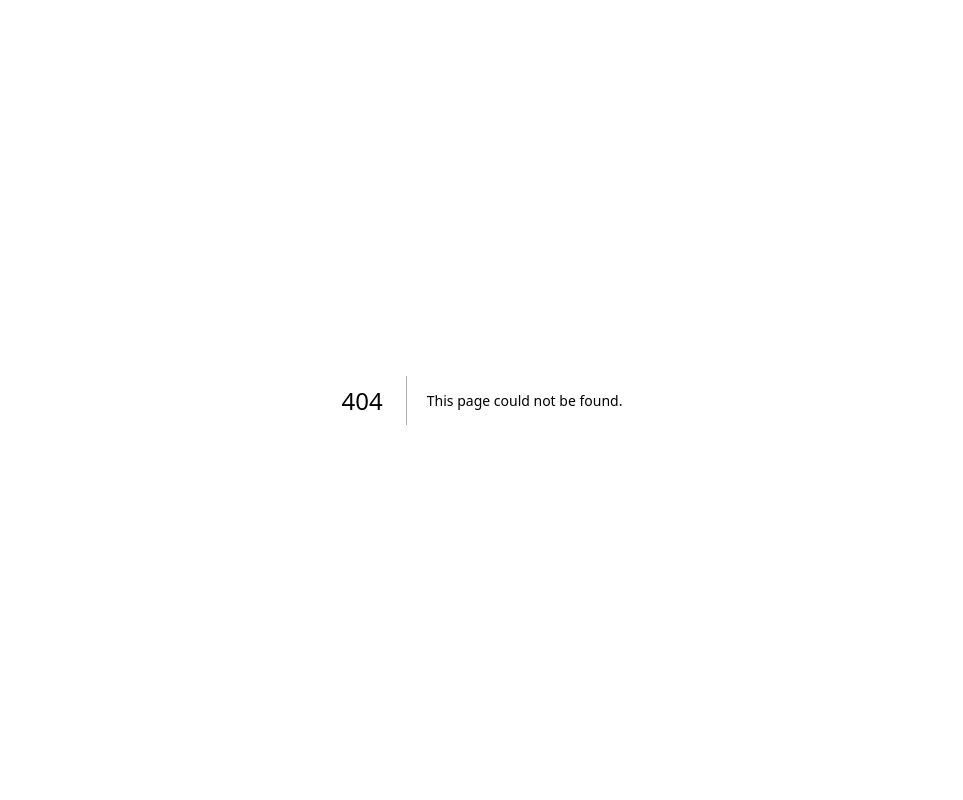
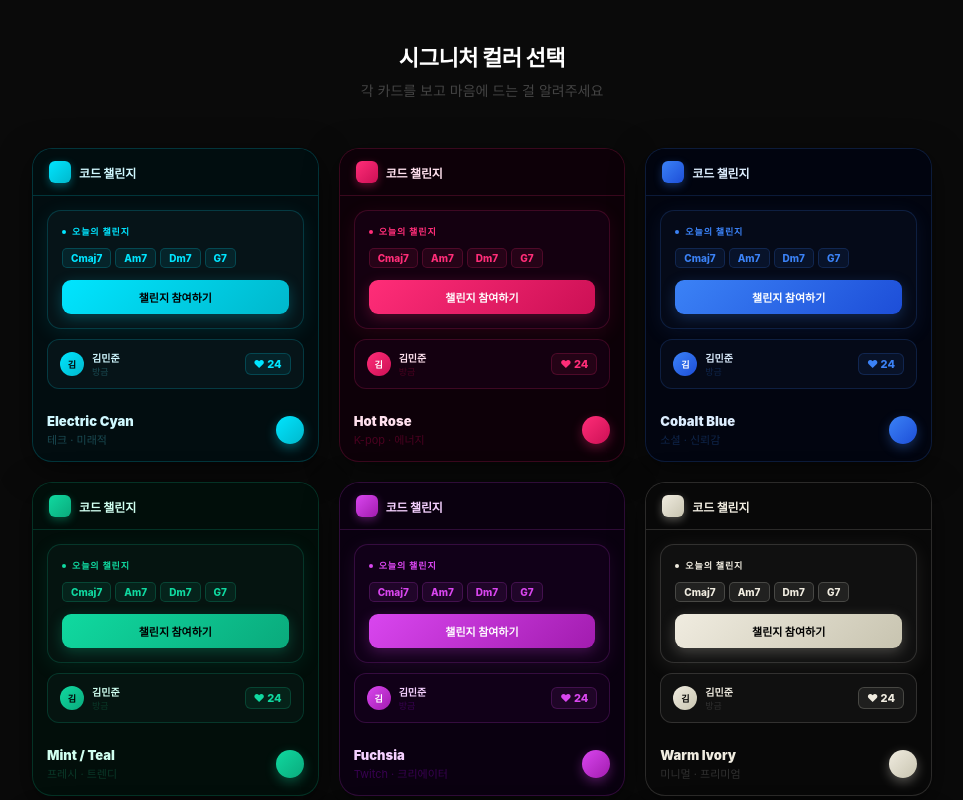
Before and after one commit to noid80-cmd/code-challenge, a Next.js app: page /colors in a window 1280 px wide. Before the commit this address had no page. Shown: the top 800 px of the page, without its empty margins (158-1121 px from the left). Built offline with nearby package versions, Linux system fonts and the light colour scheme.

Commit message:
add color palette picker page at /colors

```diff
--- /dev/null
+++ b/app/colors/page.tsx
@@ -0,0 +1,252 @@
+export default function ColorsPage() {
+  const palettes = [
+    {
+      name: 'Electric Cyan',
+      sub: '테크 · 미래적',
+      primary: '#00e5ff',
+      primaryDark: '#00b8cc',
+      bg: '#020d10',
+      card: '#061418',
+      border: 'rgba(0,229,255,0.18)',
+      text: '#d0f8ff',
+      muted: '#1a4a52',
+      btnText: '#000',
+    },
+    {
+      name: 'Hot Rose',
+      sub: 'K-pop · 에너지',
+      primary: '#ff2d78',
+      primaryDark: '#cc1055',
+      bg: '#0d0008',
+      card: '#140010',
+      border: 'rgba(255,45,120,0.18)',
+      text: '#ffe0ee',
+      muted: '#4a0020',
+      btnText: '#fff',
+    },
+    {
+      name: 'Cobalt Blue',
+      sub: '소셜 · 신뢰감',
+      primary: '#3b82f6',
+      primaryDark: '#1d4ed8',
+      bg: '#020510',
+      card: '#050a18',
+      border: 'rgba(59,130,246,0.18)',
+      text: '#ddeeff',
+      muted: '#0f254a',
+      btnText: '#fff',
+    },
+    {
+      name: 'Mint / Teal',
+      sub: '프레시 · 트렌디',
+      primary: '#10d9a0',
+      primaryDark: '#0aaa7c',
+      bg: '#020e0a',
+      card: '#051410',
+      border: 'rgba(16,217,160,0.18)',
+      text: '#d0fff0',
+      muted: '#0a3828',
+      btnText: '#000',
+    },
+    {
+      name: 'Fuchsia',
+      sub: 'Twitch · 크리에이터',
+      primary: '#d946ef',
+      primaryDark: '#a21caf',
+      bg: '#0a0010',
+      card: '#110018',
+      border: 'rgba(217,70,239,0.18)',
+      text: '#f5d0ff',
+      muted: '#380050',
+      btnText: '#fff',
+    },
+    {
+      name: 'Warm Ivory',
+      sub: '미니멀 · 프리미엄',
+      primary: '#f0ece0',
+      primaryDark: '#c8c4b0',
+      bg: '#080808',
+      card: '#101010',
+      border: 'rgba(240,236,224,0.15)',
+      text: '#f0ece0',
+      muted: '#303030',
+      btnText: '#000',
+    },
+    {
+      name: 'Solar Orange',
+      sub: '임팩트 · 스포티',
+      primary: '#ff6b00',
+      primaryDark: '#cc5000',
+      bg: '#0d0500',
+      card: '#140800',
+      border: 'rgba(255,107,0,0.18)',
+      text: '#ffe8d0',
+      muted: '#4a2000',
+      btnText: '#000',
+    },
+    {
+      name: 'Sky Blue',
+      sub: '가볍고 모던',
+      primary: '#38bdf8',
+      primaryDark: '#0ea5e9',
+      bg: '#020810',
+      card: '#050f18',
+      border: 'rgba(56,189,248,0.18)',
+      text: '#e0f4ff',
+      muted: '#0a2840',
+      btnText: '#000',
+    },
+    {
+      name: 'Violet Purple',
+      sub: 'Discord · 커뮤니티',
+      primary: '#7c3aed',
+      primaryDark: '#5b21b6',
+      bg: '#07000f',
+      card: '#0f0020',
+      border: 'rgba(124,58,237,0.18)',
+      text: '#ede0ff',
+      muted: '#2a0060',
+      btnText: '#fff',
+    },
+    {
+      name: 'Rose Gold',
+      sub: '감성 · 여성적',
+      primary: '#fb7185',
+      primaryDark: '#e11d48',
+      bg: '#0d0408',
+      card: '#150810',
+      border: 'rgba(251,113,133,0.18)',
+      text: '#ffe4e8',
+      muted: '#4a1028',
+      btnText: '#000',
+    },
+  ]
+
+  return (
+    <div style={{ minHeight: '100vh', background: '#0a0a0a', padding: '40px 20px 80px' }}>
+      <div style={{ maxWidth: 900, margin: '0 auto' }}>
+        <div style={{ textAlign: 'center', marginBottom: 48 }}>
+          <h1 style={{ fontSize: 22, fontWeight: 900, color: '#fff', marginBottom: 8, letterSpacing: '-0.02em' }}>
+            시그니처 컬러 선택
+          </h1>
+          <p style={{ color: '#444', fontSize: 14 }}>각 카드를 보고 마음에 드는 걸 알려주세요</p>
+        </div>
+
+        <div style={{
+          display: 'grid',
+          gridTemplateColumns: 'repeat(auto-fill, minmax(240px, 1fr))',
+          gap: 20,
+        }}>
+          {palettes.map(p => (
+            <div key={p.name} style={{
+              background: p.bg,
+              border: `1px solid ${p.border}`,
+              borderRadius: 20,
+              overflow: 'hidden',
+              boxShadow: `0 8px 32px rgba(0,0,0,0.5)`,
+            }}>
+              {/* Mini header */}
+              <div style={{
+                padding: '12px 16px',
+                background: `${p.bg}ee`,
+                borderBottom: `1px solid ${p.border}`,
+                display: 'flex', alignItems: 'center', gap: 8,
+              }}>
+                <div style={{
+                  width: 22, height: 22, borderRadius: 6,
+                  background: `linear-gradient(135deg, ${p.primary}, ${p.primaryDark})`,
+                  boxShadow: `0 3px 8px ${p.primary}55`,
+                }} />
+                <span style={{ fontSize: 12, fontWeight: 800, color: p.text, letterSpacing: '-0.01em' }}>
+                  코드 챌린지
+                </span>
+              </div>
+
+              {/* Mini card */}
+              <div style={{ padding: 14 }}>
+                <div style={{
+                  background: p.card,
+                  border: `1px solid ${p.border}`,
+                  borderRadius: 14, padding: '14px',
+                  marginBottom: 10,
+                  boxShadow: `0 4px 20px ${p.primary}18`,
+                }}>
+                  {/* Date badge */}
+                  <div style={{ display: 'flex', alignItems: 'center', gap: 6, marginBottom: 10 }}>
+                    <div style={{ width: 4, height: 4, borderRadius: '50%', background: p.primary }} />
+                    <span style={{ fontSize: 9, fontWeight: 800, color: p.primary, letterSpacing: '0.1em' }}>
+                      오늘의 챌린지
+                    </span>
+                  </div>
+                  {/* Chords */}
+                  <div style={{ display: 'flex', flexWrap: 'wrap', gap: 4, marginBottom: 12 }}>
+                    {['Cmaj7', 'Am7', 'Dm7', 'G7'].map(c => (
+                      <span key={c} style={{
+                        padding: '3px 8px', borderRadius: 5,
+                        background: `${p.primary}14`,
+                        border: `1px solid ${p.primary}30`,
+                        fontSize: 10, fontWeight: 800, color: p.primary,
+                      }}>{c}</span>
+                    ))}
+                  </div>
+                  {/* Button */}
+                  <div style={{
+                    padding: '9px', borderRadius: 9, textAlign: 'center',
+                    background: `linear-gradient(135deg, ${p.primary}, ${p.primaryDark})`,
+                    fontSize: 11, fontWeight: 800, color: p.btnText,
+                    boxShadow: `0 4px 14px ${p.primary}40`,
+                  }}>
+                    챌린지 참여하기
+                  </div>
+                </div>
+
+                {/* Mini submission card */}
+                <div style={{
+                  background: p.card,
+                  border: `1px solid ${p.border}`,
+                  borderRadius: 12, padding: '10px 12px',
+                  display: 'flex', alignItems: 'center', justifyContent: 'space-between',
+                }}>
+                  <div style={{ display: 'flex', alignItems: 'center', gap: 8 }}>
+                    <div style={{
+                      width: 24, height: 24, borderRadius: '50%',
+                      background: `linear-gradient(135deg, ${p.primary}, ${p.primaryDark})`,
+                      display: 'flex', alignItems: 'center', justifyContent: 'center',
+                      fontSize: 9, fontWeight: 800, color: p.btnText,
+                    }}>김</div>
+                    <div>
+                      <div style={{ fontSize: 10, fontWeight: 700, color: p.text }}>김민준</div>
+                      <div style={{ fontSize: 9, color: p.muted }}>방금</div>
+                    </div>
+                  </div>
+                  <div style={{
+                    fontSize: 11, fontWeight: 800, color: p.primary,
+                    background: `${p.primary}12`,
+                    border: `1px solid ${p.primary}30`,
+                    padding: '3px 8px', borderRadius: 6,
+                  }}>♥ 24</div>
+                </div>
+              </div>
+
+              {/* Label */}
+              <div style={{
+                padding: '10px 14px 14px',
+                display: 'flex', alignItems: 'center', justifyContent: 'space-between',
+              }}>
+                <div>
+                  <div style={{ fontSize: 13, fontWeight: 900, color: p.text }}>{p.name}</div>
+                  <div style={{ fontSize: 11, color: p.muted, marginTop: 2 }}>{p.sub}</div>
+                </div>
+                <div style={{
+                  width: 28, height: 28, borderRadius: '50%',
+                  background: `linear-gradient(135deg, ${p.primary}, ${p.primaryDark})`,
+                  boxShadow: `0 4px 12px ${p.primary}55`,
+                }} />
+              </div>
+            </div>
+          ))}
+        </div>
+      </div>
+    </div>
+  )
+}
```
